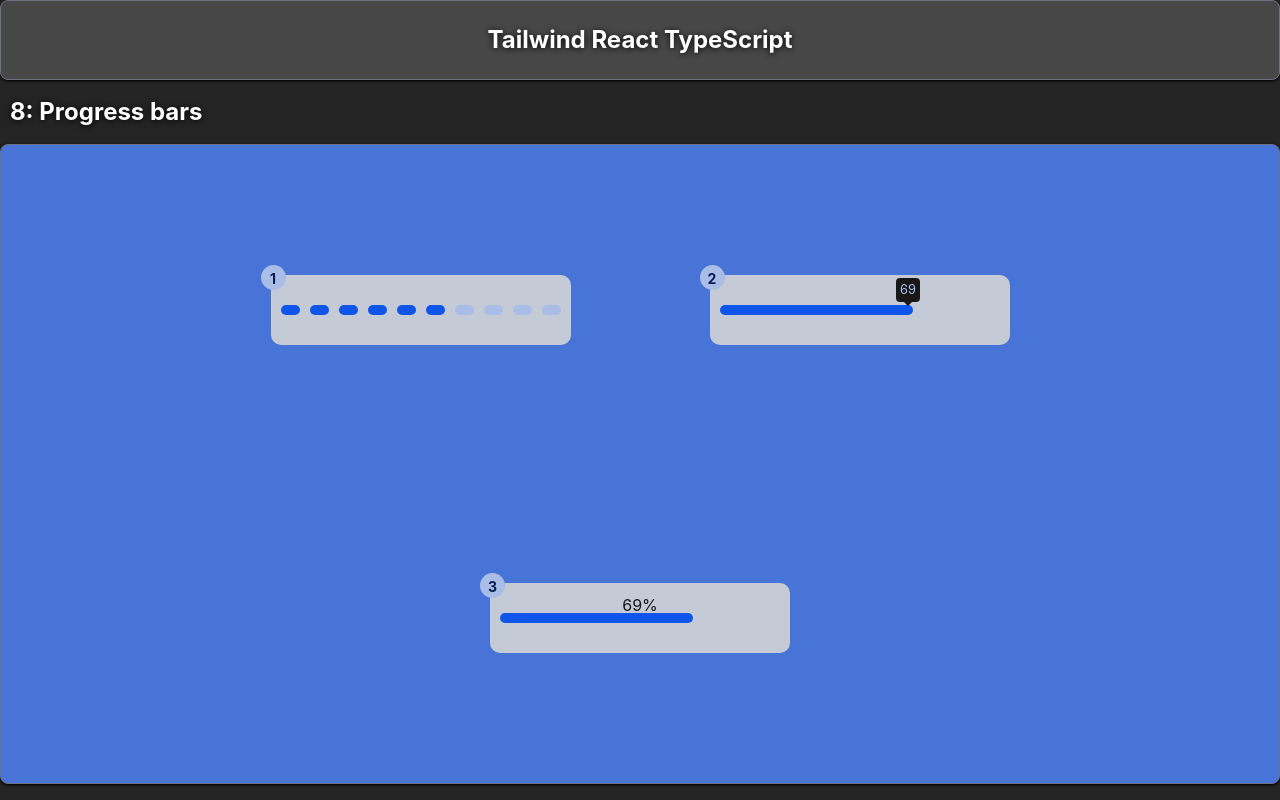
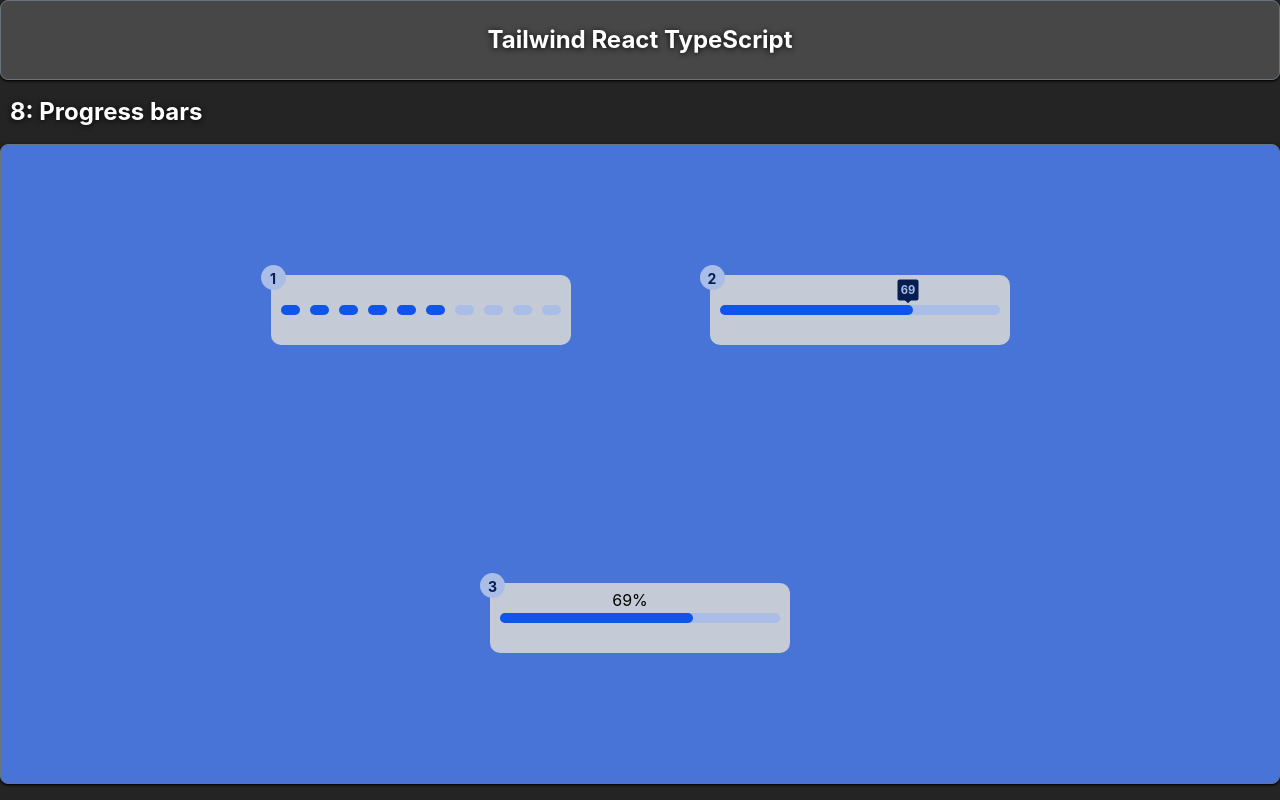
Before and after one commit to kozzztia/tailwind, a React (Vite) app: page / in a window 1280 px wide. Shown: the top 800 px of the page. Built offline with nearby package versions, Linux system fonts and the light colour scheme.

Commit message:
fix backgroung

```diff
--- a/src/components/ProgressBars/ProgressBars.tsx
+++ b/src/components/ProgressBars/ProgressBars.tsx
@@ -86,8 +86,10 @@
     console.log("procent");
     return (
       <Container count={count} className={styles.procentProgressBar}>
-        <div className={styles.line} style={{ width: `${progress}%` }}>
-          <div className={styles.procent}>{progress}</div>
+        <div className={styles.line}>
+          <div className={styles.progressOne} style={{ width: `${progress}%` }}>
+            <div className={styles.procentOne}>{progress}</div>
+          </div>
         </div>
       </Container>
     );
@@ -99,8 +101,9 @@
     console.log("procent");
     return (
       <Container count={count} className={styles.procentProgressBar}>
-                  <div className={styles.procentTwo}>{progress}%</div>
-        <div className={styles.line} style={{ width: `${progress}%` }}>
+        <div className={styles.line}>
+          <div className={styles.procentTwo}>{progress}%</div>
+          <div className={styles.progressTwo} style={{ width: `${progress}%` }}></div>
         </div>
       </Container>
     );
--- a/src/components/ProgressBars/styles.module.css
+++ b/src/components/ProgressBars/styles.module.css
@@ -78,44 +78,59 @@
     position: relative;
     display: flex;
     align-items: center;
-    .line {
+    .line{
         position: relative;
+        width: 100%;
+        background: var(--progress-element-dark-color);
         height: var(--line-height);
-        background-color: var(--progress-accent-color);
         border-radius: 10px;
-        width: 0%;
-        transition: width 0s ;
-
-        .procent{
-            position: absolute;
-            text-align: center;
+        .progressOne{
+            position: relative;
+            background: var(--progress-accent-color);
+            height:  inherit;
+            border-radius: var(--progress-radius);
+        }
+        .procentOne{
+            top: -30px;
+            right: -10px;
             width :30px;
             height: 30px;
-            right: -10px;
-            top: -30px;
-            background: var(--progress-text-color);;
+            border-radius: 3px;
+            padding: 5px;
+            font-weight: bold;
+            position: absolute;
+            background-color: var(--progress-element-light-color);
+            display: flex;
+            justify-content: center;
+            align-items: center;
             color: var(--progress-element-dark-color);
-            padding: 2px;
-            transform: scale(0.8);
-            border-radius: 5px;
-            &:before{
+            scale: 0.7;
+            /* arrow botton */
+            &::after{
                 content: "";
                 position: absolute;
-                top: 100%;
+                bottom: -4px;
                 left: 50%;
-                margin-left: -5px;
-                border-width: 5px;
-                border-color: var(--progress-text-color) transparent transparent transparent;
+                transform: translateX(-50%);
+                border-top: 5px solid var(--progress-element-light-color);
+                border-left: 5px solid transparent;
+                border-right: 5px solid transparent;
             }
         }
 
-      }
-      .procentTwo{
-        color: var(--progress-text-color);
-        position: absolute;
-        text-align: center;
-        top: var(--padding);
-        right: 0;
-        left: 0;
+        .progressTwo{
+            background: var(--progress-accent-color);
+            height:  inherit;
+            border-radius: var(--progress-radius);
+        }
+        .procentTwo{
+            position: absolute;
+            top: -25px;
+            left: -10px;
+            width : 100%;
+            text-align: center;
+        }
+
     }
+
   }
```
